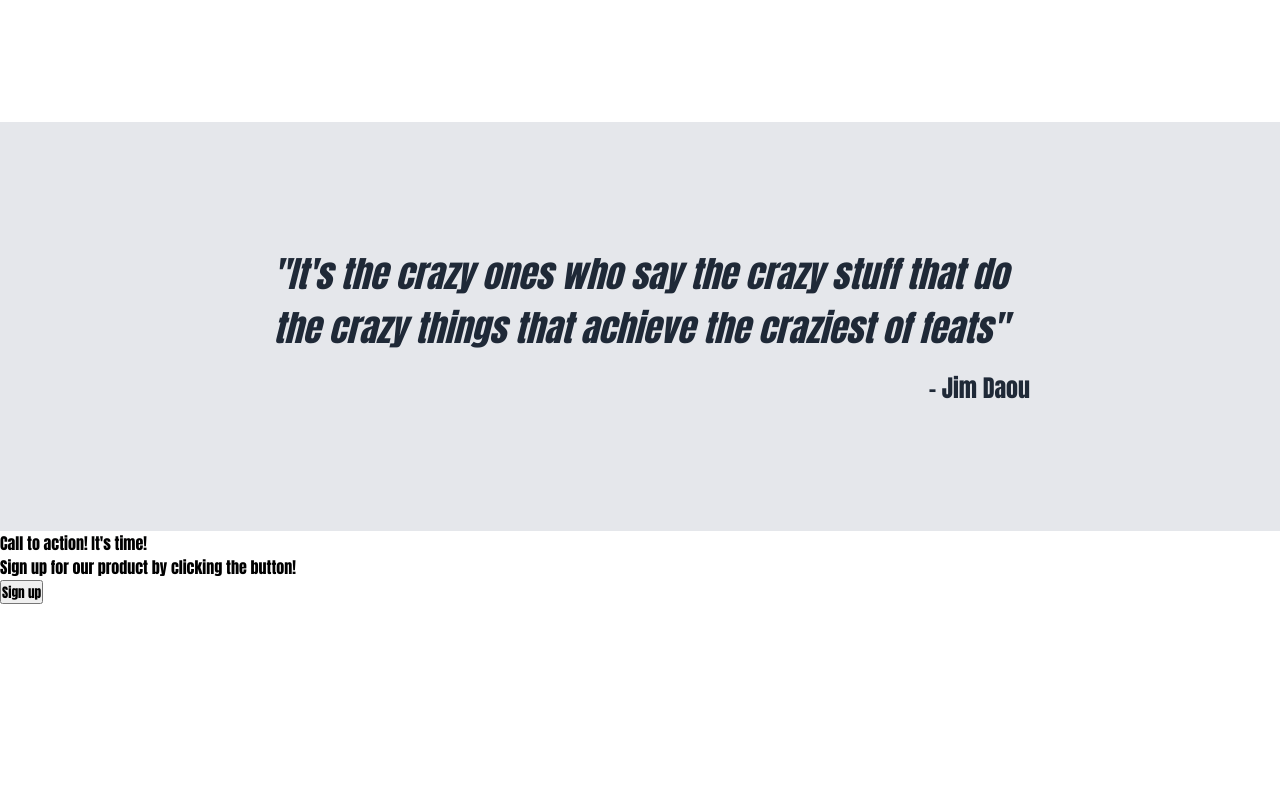
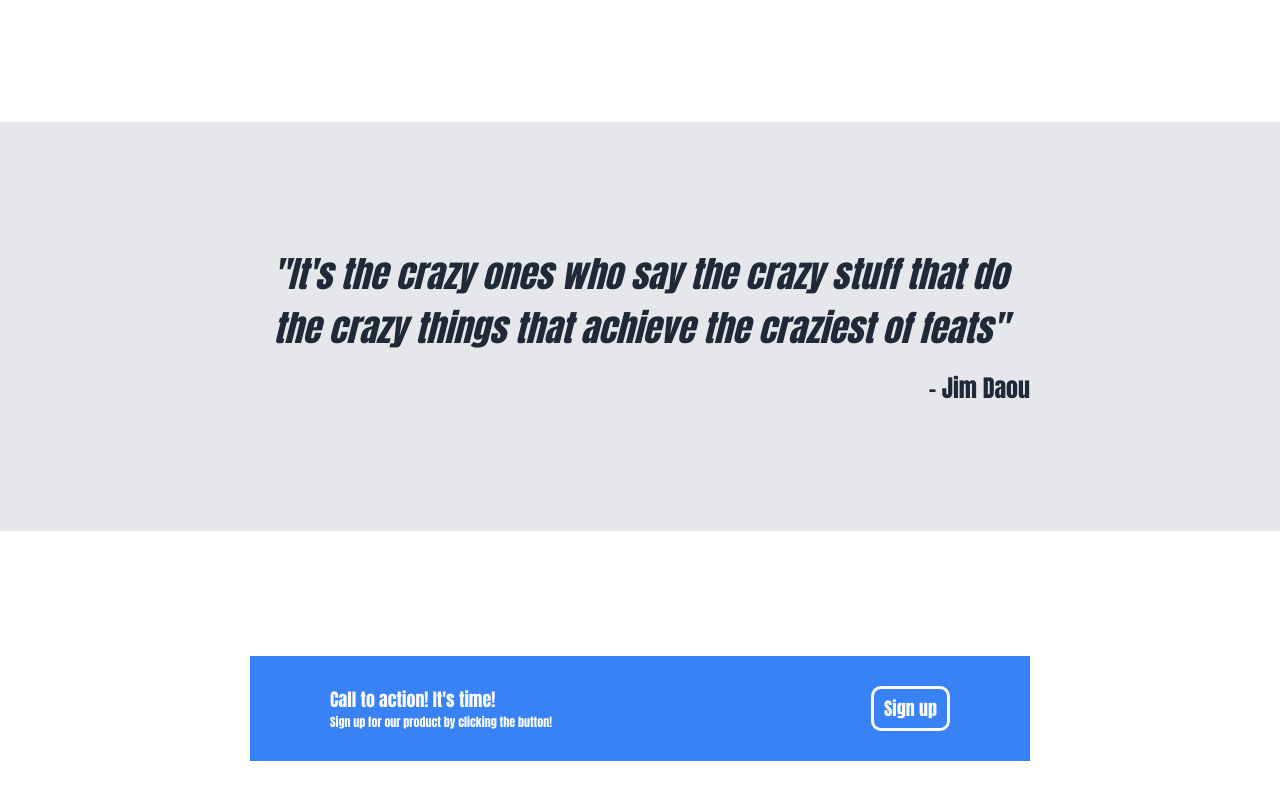
Before and after one commit to Rex-TheCreator/AwesomeWebsite, a plain HTML site: page index.html in a window 1280 px wide. Shown: the part 852-1652 px from the top of the page. Before the commit the page ends 1456 px from the top, so only its background shows below. Drawn offline with Linux system fonts and the light colour scheme.

Commit message:
add CSS styling for the Fourth Element

```diff
--- a/style.css
+++ b/style.css
@@ -23,8 +23,9 @@ ul {
     display: flex;
     flex-direction: column;
     background-color: #1f2937;
-    padding: 15px 200px 125px 200px;
+    padding: 15px 175px 125px 175px;
     row-gap: 64px;
+    min-width: 580px;
 
 }
 
@@ -86,9 +87,11 @@ ul {
     display: flex;
     justify-content: center;
     align-items: center;
+    text-align: center;
     background-color: rgb(173, 173, 173);
     color: #E5E7EB;
     font-size: 18px;
+    padding: 20px;
 }
 
 /* The CSS above controls the Top element in descending order(code top to bottom, left to right controls elements on page top
@@ -113,10 +116,12 @@ to bottom left to right) */
 
 .SecondContainer .InfoContainer {
     display: flex;
+    padding: 0px 250px 0px 250px;
+    gap: 16px;
     flex-direction: row;
-    justify-content: center;
+    justify-content: space-between;
     align-items: center;
-    gap: 48px;
+
 }
 
 .SecondContainer .InfoContainer li {
@@ -147,6 +152,7 @@ to bottom left to right) */
     justify-content: center;
     padding: 125px 250px 125px 250px;
     background-color: #E5E7EB;
+    min-width: 200px;
     gap: 15px;
 }
 
@@ -164,3 +170,49 @@ to bottom left to right) */
     font-weight: bold;
     color: #1F2937;
 }
+
+/* The CSS above controls the third element in descending order(code top to bottom, left to right controls elements on page top
+to bottom left to right) */
+
+.FourthContainer {
+    display: flex;
+    justify-content: center;
+    justify-content: center;
+    padding: 125px 250px 125px 250px;
+}
+
+.FourthContainer .Banner {
+    display: flex;
+    justify-content: space-between;
+    background-color: #3882F6;
+    color: #F9FAF8;
+    padding: 30px 80px 30px 80px;
+    flex: 1;
+    min-width: 350px;
+}
+.FourthContainer .Banner .BannerText {
+    text-align: left;
+    flex-shrink: 0;
+}
+
+.FourthContainer .Banner .BannerText .HeadText{
+    font-size: 18px;
+    font-weight: bold;
+}
+
+.FourthContainer .Banner .BannerText .SubText{
+    font-size: 12px;
+}
+
+.FourthContainer .Banner .SignUp {
+    color: #F9FAF8;
+    background-color: #3882F6;
+    font-size: 18px;
+    font-weight: bold;
+    padding: 5px 10px;
+    border-color: #F9FAF8;
+    border-width: 3px;
+    border-style: solid;
+    border-radius: 10px;
+    flex-shrink: 0;
+}
```
